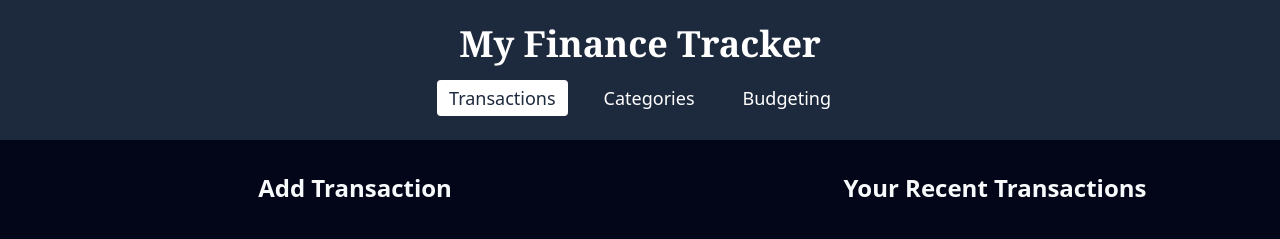
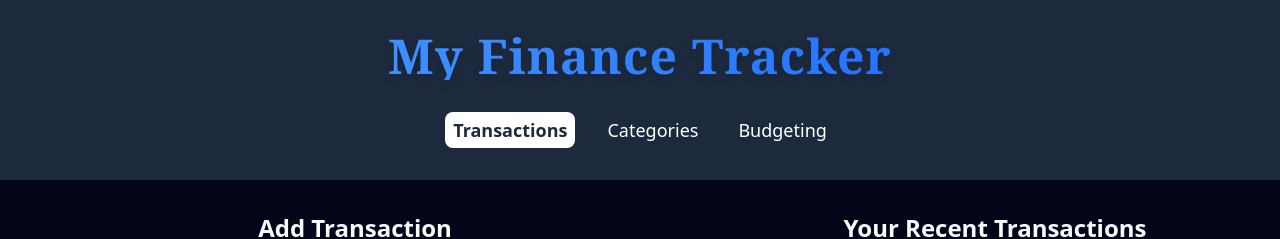
Before and after one commit to Amrutha-avidi/yardstick_assignment_avidi, a Next.js app: page / in a window 1280 px wide. Shown: the top 239 px of the page. Built offline with nearby package versions, Linux system fonts and the light colour scheme; no server answers; the database is empty.

Commit message:
Styled heading

```diff
--- a/src/app/components/Navbar.tsx
+++ b/src/app/components/Navbar.tsx
@@ -6,24 +6,43 @@ export default function Navbar() {
   const pathname = usePathname();
 
   return (
-        <header className="bg-secondary w-full text-white p-6 text-center">
-            <h1 className="text-4xl font-serif font-bold mb-4">My Finance Tracker</h1>
-            <nav className="flex flex-wrap justify-center gap-4 md:gap-6 text-lg">
+    <header className="bg-secondary w-full text-white p-8 text-center">
+      <h1
+        className="text-3xl md:text-5xl font-serif font-bold mb-3 md:mb-4
+    bg-gradient-to-r from-blue-400 to-blue-600 text-transparent bg-clip-text
+    tracking-wide drop-shadow-lg"
+      >
+        My Finance Tracker
+      </h1>
+
+      <nav className="flex flex-wrap justify-center gap-3 md:gap-6 text-base md:text-lg mt-8">
         <Link
           href="/"
-                    className={`hover:underline px-3 py-1 rounded ${pathname === "/" ? "bg-white text-secondary" : ""}`}
+          className={`px-2 py-1 rounded-md transition-colors ${
+            pathname === "/"
+              ? "bg-white text-secondary font-semibold"
+              : "hover:bg-white hover:text-secondary"
+          }`}
         >
           Transactions
         </Link>
         <Link
           href="/categories"
-                    className={`hover:underline px-3 py-1 rounded ${pathname === "/categories" ? "bg-white text-secondary" : ""}`}
+          className={`px-2 py-1 rounded-md transition-colors ${
+            pathname === "/categories"
+              ? "bg-white text-secondary font-semibold"
+              : "hover:bg-white hover:text-secondary"
+          }`}
         >
           Categories
         </Link>
         <Link
           href="/budgets"
-                    className={`hover:underline px-3 py-1 rounded ${pathname === "/budgets" ? "bg-white text-secondary" : ""}`}
+          className={`px-2 py-1 rounded-md transition-colors ${
+            pathname === "/budgets"
+              ? "bg-white text-secondary font-semibold"
+              : "hover:bg-white hover:text-secondary"
+          }`}
         >
           Budgeting
         </Link>
```
Lines whose indentation alone changed are shown as unchanged.
